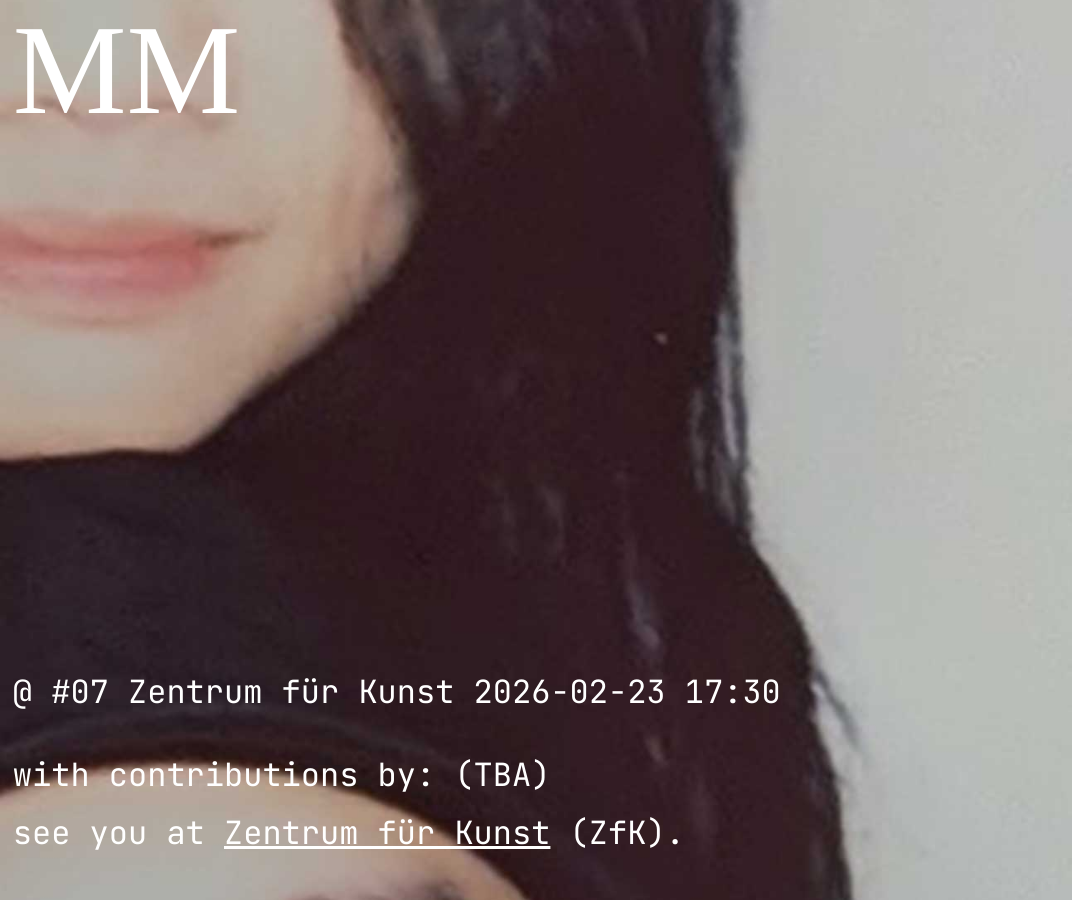
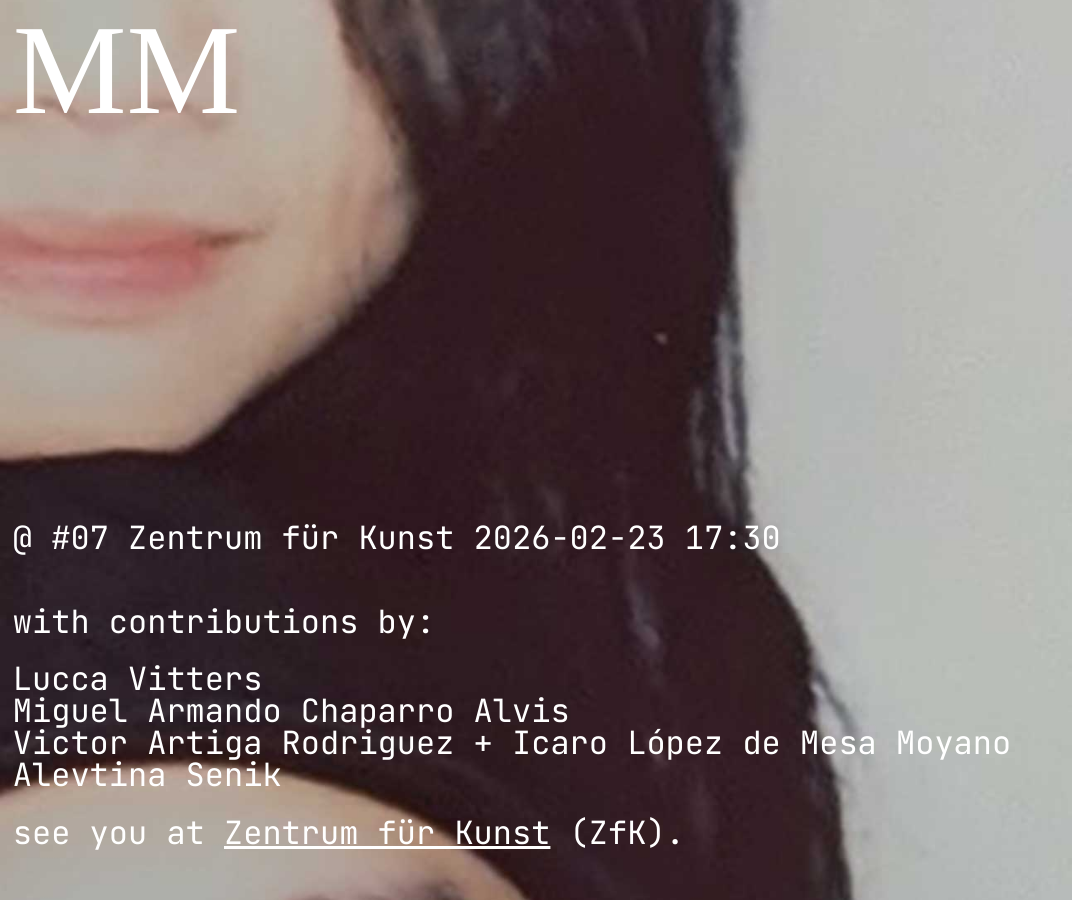
Before and after one commit to digitalmediabremen/modularmonday, a Jekyll site: the page built from _posts/2026-02-23--07-zfk.md, in a window 1280 px wide. Shown: the whole page, without its empty margins (0-1072 px from the left). Built offline with Jekyll 4.4.1, drawn with Linux system fonts in a browser that asks for light colours.

Commit message:
updated site

```diff
--- a/_posts/2026-02-23--07-zfk.md
+++ b/_posts/2026-02-23--07-zfk.md
@@ -6,6 +6,11 @@ categories: event
 permalink: /modular-monday/07-zfk/
 ---
 
-with contributions by: (TBA)
+with contributions by:
+
+- Lucca Vitters
+- Miguel Armando Chaparro Alvis
+- Victor Artiga Rodriguez + Icaro López de Mesa Moyano
+- Alevtina Senik
 
 see you at [Zentrum für Kunst](https://zentrum-fuer-kunst.de) (ZfK).
```
Also changed, not shown: _posts/2025-10-20--04-mensa13.md (+0 -1 lines), 3 other files.
